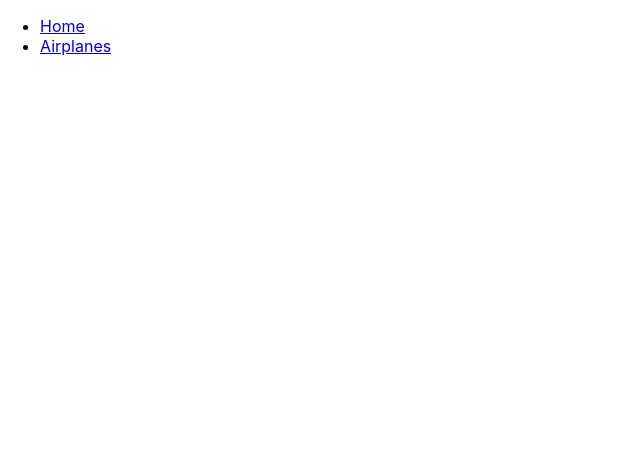
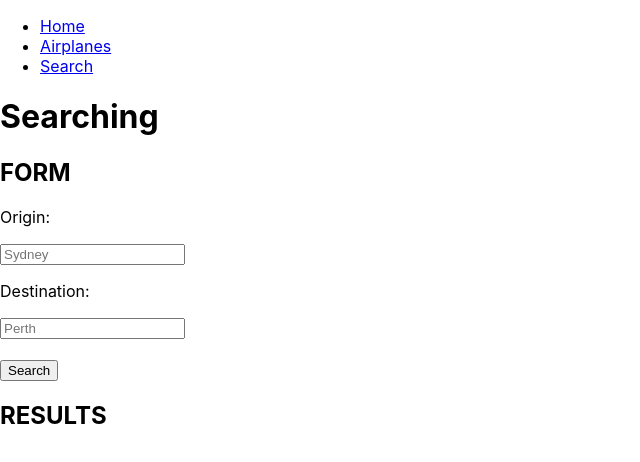
Before and after one commit to CDDiaz/rcm-client, a React (Create React App) app: page /Search in a window 1280 px wide. Shown: the top 462 px of the page, without its empty margins (0-640 px from the left). Built offline with nearby package versions, Linux system fonts and the light colour scheme.

Commit message:
SearchForm

```diff
--- a/package.json
+++ b/package.json
@@ -9,7 +9,7 @@
     "react": "^17.0.2",
     "react-dom": "^17.0.2",
     "react-router": "^5.2.0",
-    "react-router-dom": "latest",
+    "react-router-dom": "^5.2.0",
     "react-scripts": "4.0.3",
     "web-vitals": "^1.1.2"
   },
--- a/src/components/App.js
+++ b/src/components/App.js
@@ -20,6 +20,9 @@ export default function App() {
             <li>
               <Link to="/airplanes">Airplanes</Link>
             </li>
+            <li>
+              <Link to="/search">Search</Link>
+            </li>
           </ul>
         </nav>
 
@@ -28,6 +31,10 @@ export default function App() {
         <Switch>
           <Route path="/Airplanes">
             <Airplanes />
+          </Route>
+
+          <Route path="/Search">
+            <Search />
           </Route>
 
 
--- a/src/components/Search.js
+++ b/src/components/Search.js
@@ -14,15 +14,39 @@ class Search extends Component {
 };
 
 class SearchForm extends Component {
+  constructor() {
+    super();
+    this.state = { origin: '', destination: '' };
+    this._handleOrigin = this._handleOrigin.bind(this);
+    this._handleDestination = this._handleDestination.bind(this);
+    this._handleSubmit = this._handleSubmit.bind(this);
+  }
+
+  _handleSubmit(event){
+    event.preventDefault();
+    console.log(this.state.origin, this.state.destination);
+    // this.props.onSubmit( this.state.origin, this.state.destination );
+  }
+
+  _handleOrigin(event) {
+    console.log('Changes made');
+    this.setState({ origin: event.target.value });
+  }
+
+  _handleDestination(event) {
+    console.log('Changes made');
+    this.setState({ destination: event.target.value });
+  }
+
   render() {
     return(
       <div>
         <h2> FORM </h2>
-        <form>
+        <form onSubmit={ this._handleSubmit }>
           <p>Origin:</p>
-          <input type="text" name="origin" placeholder="Sydney" />
+          <input onChange={ this._handleOrigin } type="text" name="origin" placeholder="Sydney" />
           <p>Destination:</p>
-          <input type="text" name="destination" placeholder="Perth" />
+          <input onChange={ this._handleDestination } type="text" name="destination" placeholder="Perth" />
           <br/>
           <br/>
           <input type="submit" value="Search" />
```
Also changed, not shown: 1 other file (tests, documents, lock files or other folders).
